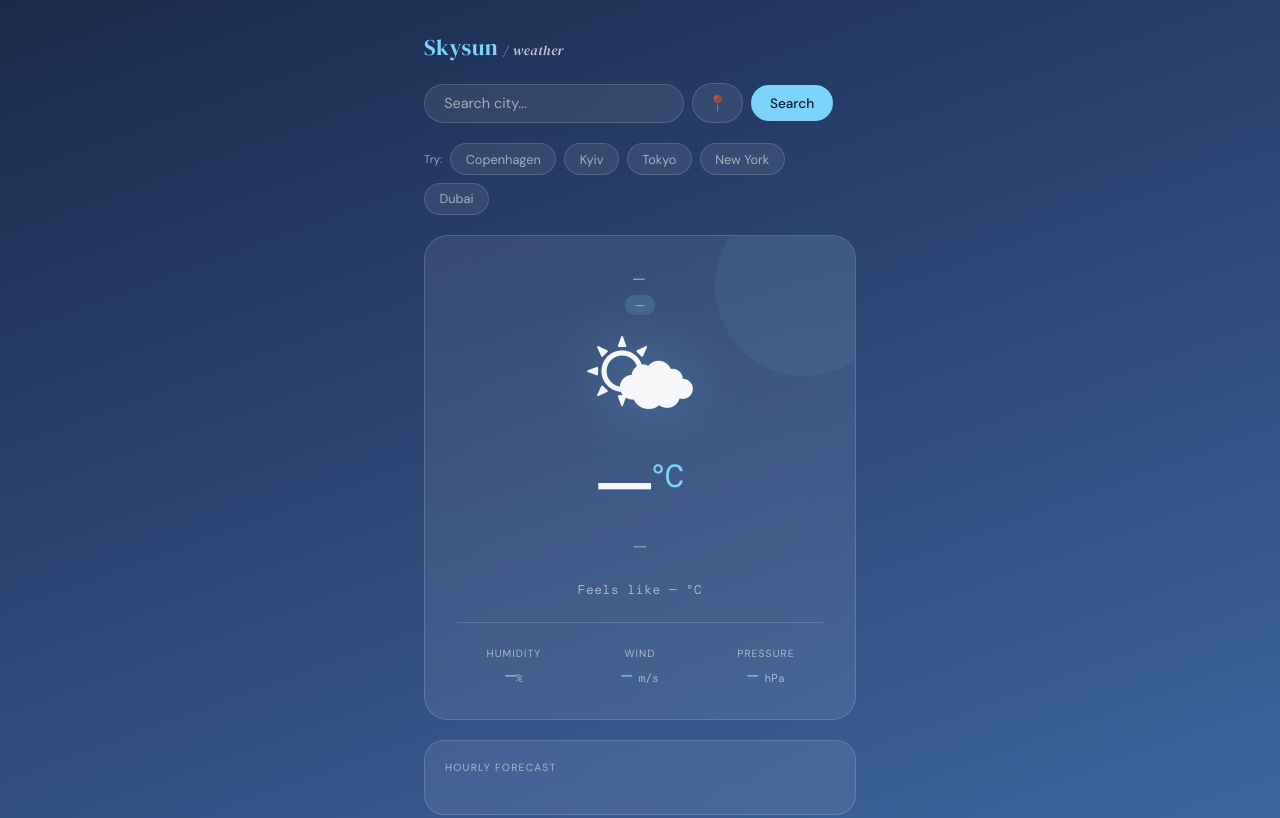
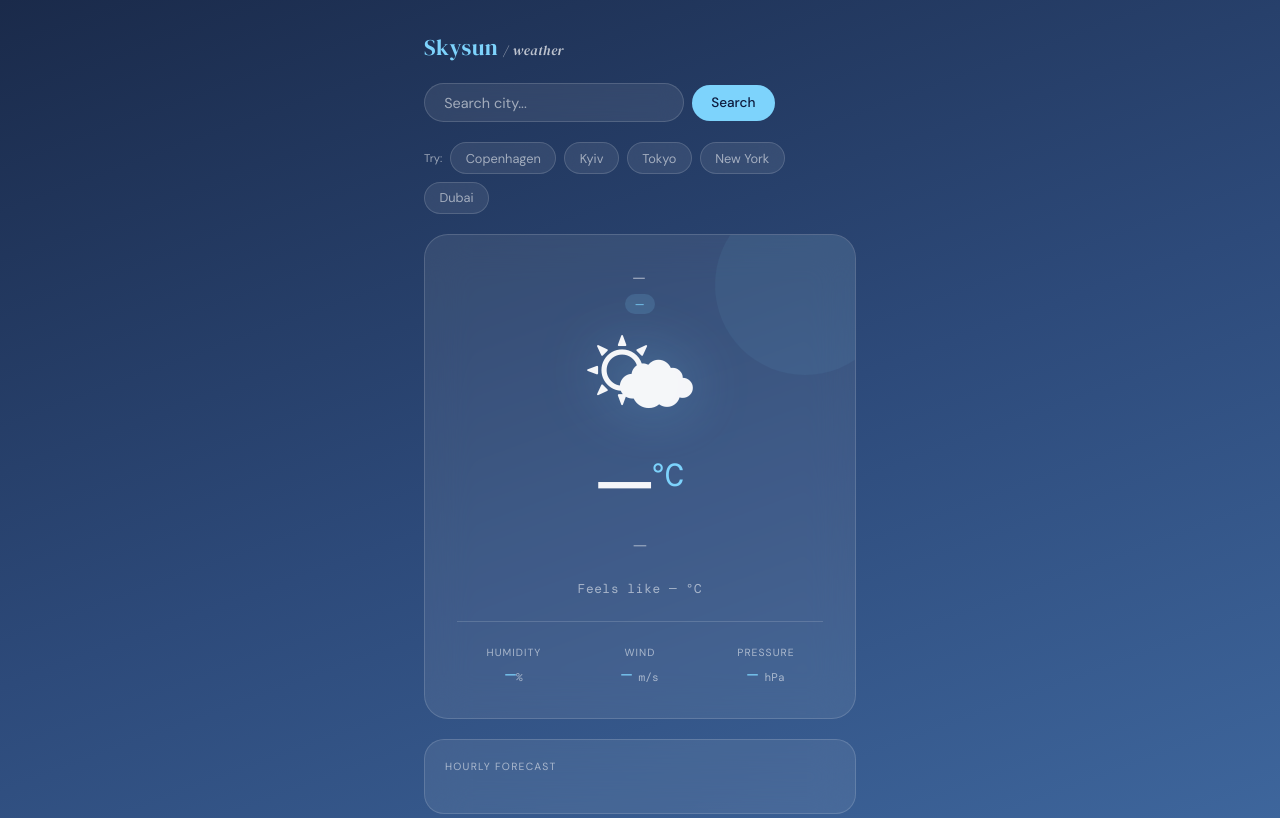
Before and after one commit to TimothySydorchuk/Skysun-Weather-App, a plain HTML site: page index.html in a window 1280 px wide. Shown: the top 818 px of the page. Drawn offline with nearby package versions, Linux system fonts and the light colour scheme; a web font is replaced by a local one.

Commit message:
Update index.html

```diff
--- a/index.html
+++ b/index.html
@@ -23,7 +23,6 @@
     <input class="search-input" id="cityInput" type="text"
            placeholder="Search city..." autocomplete="off"
            onkeydown="if(event.key==='Enter') fetchWeather()">
-    <button class="geo-btn" onclick="getLocation()" title="Use my location">📍</button>
     <button class="search-btn" onclick="fetchWeather()">Search</button>
   </div>
 
```
